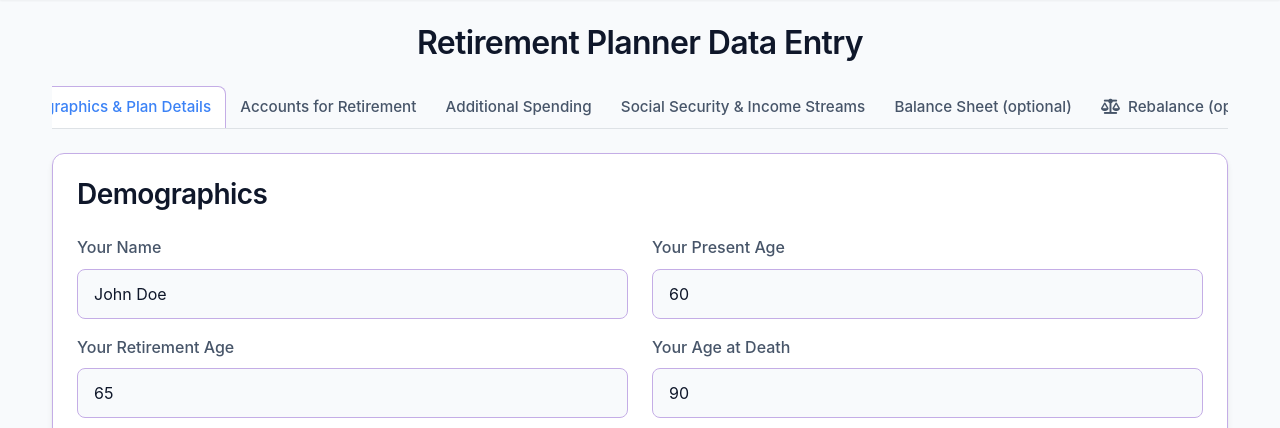
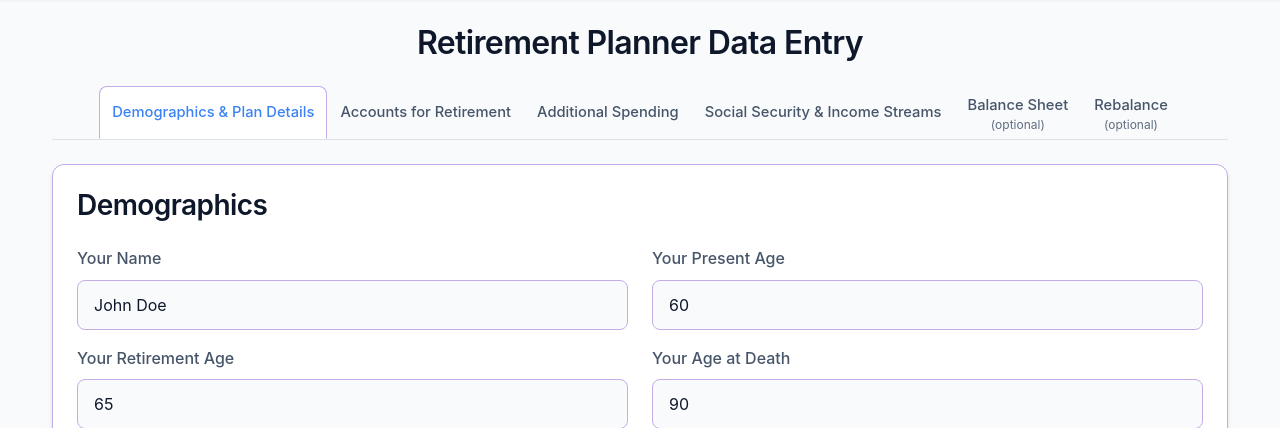
Before and after one commit to jacoxnet/retire, a Django app: page / in a window 1280 px wide. Shown: the part 67-495 px from the top of the page. Run offline with Django 5.2, Linux system fonts and the light colour scheme.

Commit message:
Narrow width of submenus

```diff
--- a/static/css/style.css
+++ b/static/css/style.css
@@ -820,12 +820,19 @@ tbody tr:hover {
 
 #dataEntryTabs .nav-item {
   flex: 0 0 auto;
+  display: flex;
 }
 
 #dataEntryTabs .nav-link {
   white-space: nowrap;
-  padding: 0.5rem 0.85rem;
-  font-size: 0.95rem;
+  padding: 0.45rem 0.75rem;
+  font-size: 0.92rem;
+  display: flex;
+  flex-direction: column;
+  justify-content: center;
+  align-items: center;
+  text-align: center;
+  height: 100%;
 }
 
 @media (max-width: 991.98px) {
--- a/templates/base.html
+++ b/templates/base.html
@@ -17,7 +17,7 @@
     <link rel="stylesheet" href="https://cdnjs.cloudflare.com/ajax/libs/font-awesome/6.5.1/css/all.min.css">
 
     {% load static %}
-    <link rel="stylesheet" href="{% static 'css/style.css' %}?v=20260918-4">
+    <link rel="stylesheet" href="{% static 'css/style.css' %}?v=20260918-5">
     <link rel="icon" href="{% static 'favicon.png' %}">
 
 </head>
--- a/templates/enter.html
+++ b/templates/enter.html
@@ -55,13 +55,13 @@
             <li class="nav-item" role="presentation">
                 <button class="nav-link" id="balance-sheet-tab" data-bs-toggle="tab" data-bs-target="#balance-sheet"
                     type="button" role="tab" aria-controls="balance-sheet" aria-selected="false">
-                    Balance Sheet (optional)
+                    Balance Sheet<span class="d-block" style="font-size: 0.75rem; font-weight: normal; line-height: 1.1; opacity: 0.85;">(optional)</span>
                 </button>
             </li>
             <li class="nav-item" role="presentation">
                 <button class="nav-link" id="rebalance-tab" data-bs-toggle="tab" data-bs-target="#rebalance"
                     type="button" role="tab" aria-controls="rebalance" aria-selected="false">
-                    <i class="fa-solid fa-scale-balanced me-1"></i> Rebalance (optional)
+                    Rebalance<span class="d-block" style="font-size: 0.75rem; font-weight: normal; line-height: 1.1; opacity: 0.85;">(optional)</span>
                 </button>
             </li>
         </ul>
```
